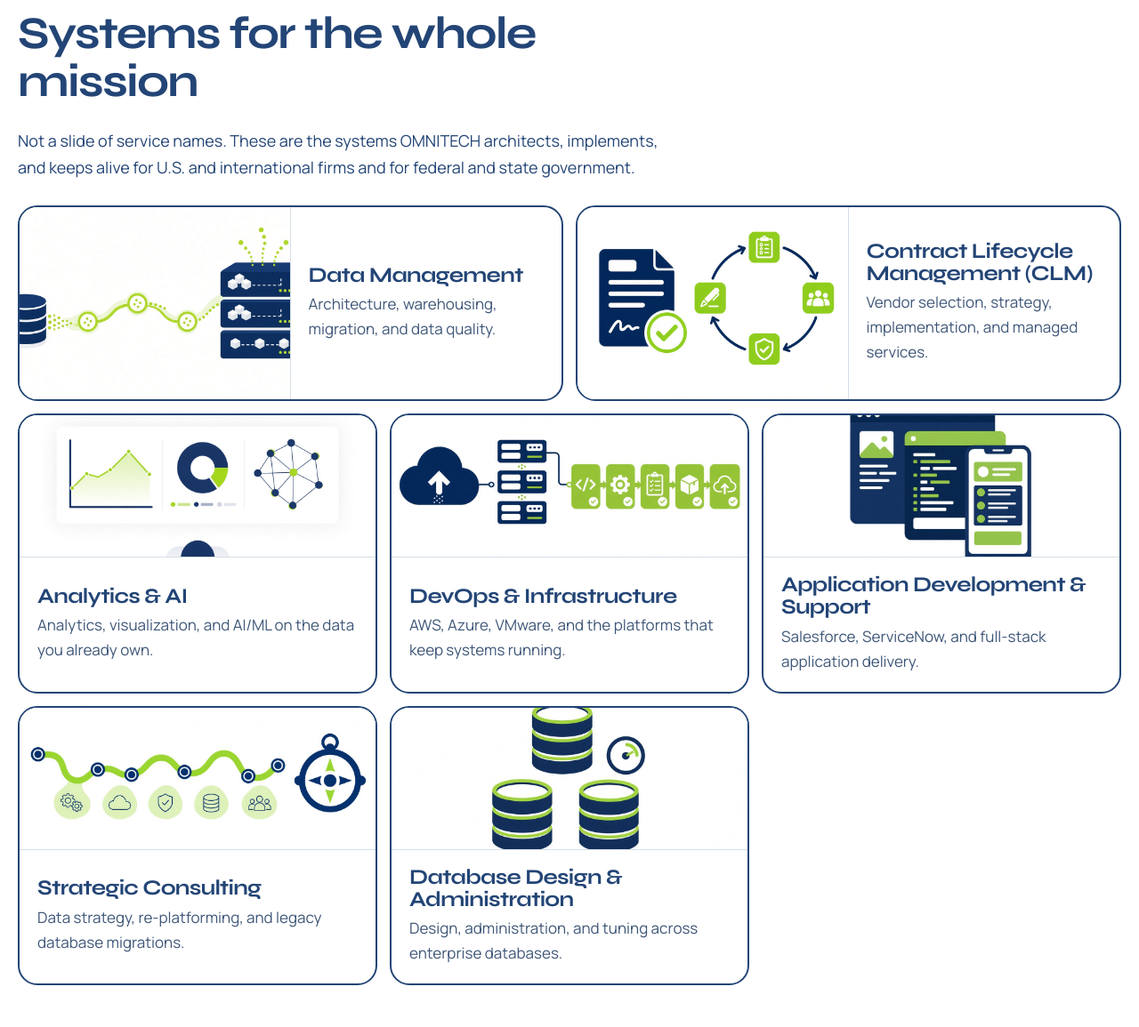
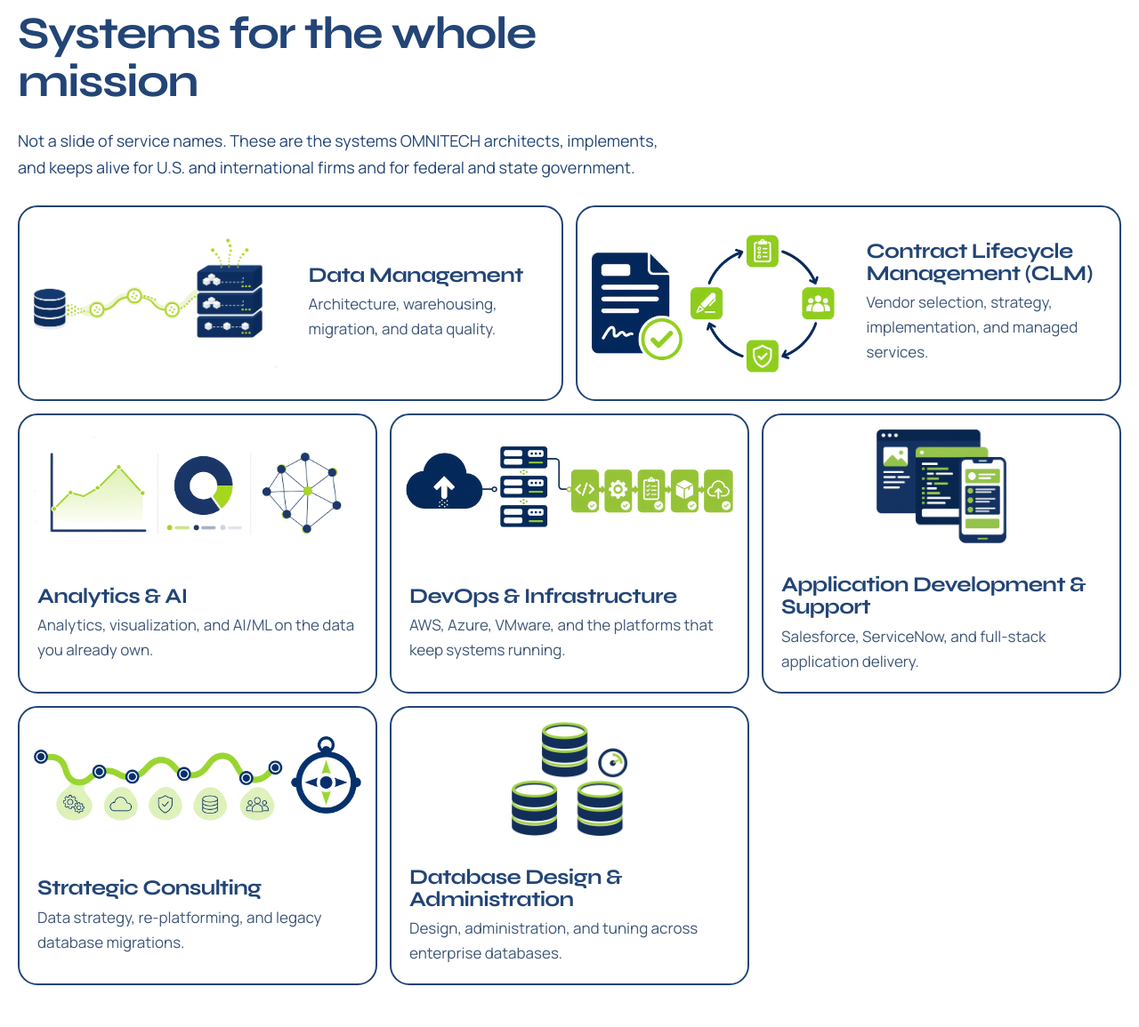
Before and after one commit to naveenarul-07/Omnitech, a PHP site: page / in a window 1280 px wide. Shown: the part 908-2063 px from the top of the page at 89% size. Run offline with PHP 8.4, Linux system fonts and the light colour scheme.

Commit message:
Seat mission-card art on the card without a cut seam.
Knock out the white backgrounds and show each illustration in full, so the image and the copy share one surface instead of a cropped half-panel.

Co-authored-by: Naveen G. A <naveen7122004@gmail.com>

```diff
--- a/assets/css/style.css
+++ b/assets/css/style.css
@@ -1131,23 +1131,23 @@ input[type="file"] {
   min-width: 0;
   min-height: 160px;
   overflow: hidden;
-  background: #eef3f8;
-  border-bottom: 1px solid rgba(35, 69, 118, 0.12);
+  background: transparent;
+  border: 0;
 }
 .practice:nth-child(1) .practice-art,
 .practice:nth-child(2) .practice-art {
   flex: 1 1 50%;
-  border-bottom: 0;
-  border-right: 1px solid rgba(35, 69, 118, 0.12);
+  border: 0;
 }
 .practice-art img {
   position: absolute;
   inset: 0;
   width: 100%;
   height: 100%;
-  object-fit: cover;
+  object-fit: contain;
   object-position: center;
-  padding: 0;
+  padding: 16px;
+  box-sizing: border-box;
   transform: none;
   filter: none;
   animation: none;
@@ -1296,8 +1296,7 @@ input[type="file"] {
     flex: 1 1 50%;
     width: 100%;
     min-height: 160px;
-    border-right: 0;
-    border-bottom: 1px solid rgba(35, 69, 118, 0.12);
+    border: 0;
   }
 }
 
```
Also changed, not shown: wordpress-theme/omnitech/assets/css/style.css (+7 -8 lines), assets/img/practices/practice-analytics.png, assets/img/practices/practice-apps.png, assets/img/practices/practice-clm.png, assets/img/practices/practice-data.png, assets/img/practices/practice-database.png, assets/img/practices/practice-devops.png, assets/img/practices/practice-strategy.png, wordpress-theme/omnitech/assets/img/practices/practice-analytics.png, wordpress-theme/omnitech/assets/img/practices/practice-apps.png, wordpress-theme/omnitech/assets/img/practices/practice-clm.png, wordpress-theme/omnitech/assets/img/practices/practice-data.png, wordpress-theme/omnitech/assets/img/practices/practice-database.png, wordpress-theme/omnitech/assets/img/practices/practice-devops.png, 1 more files.
